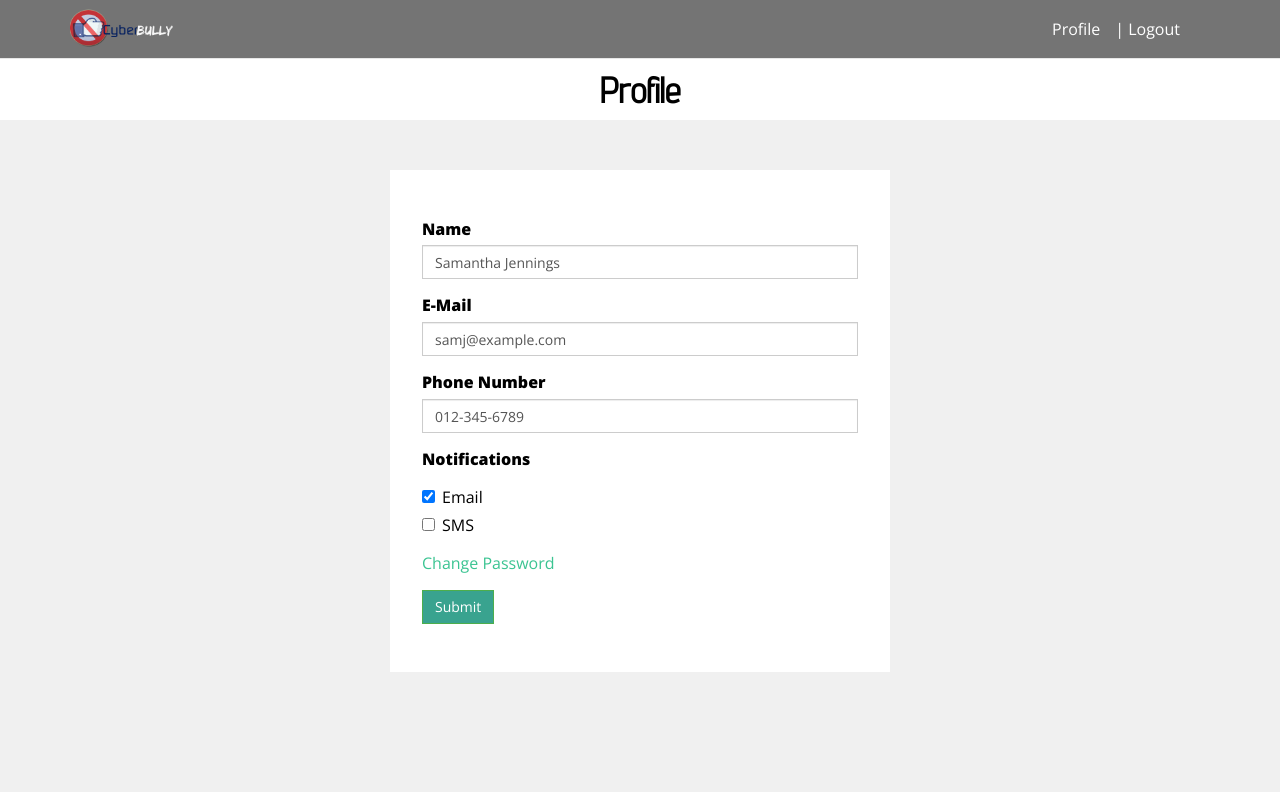
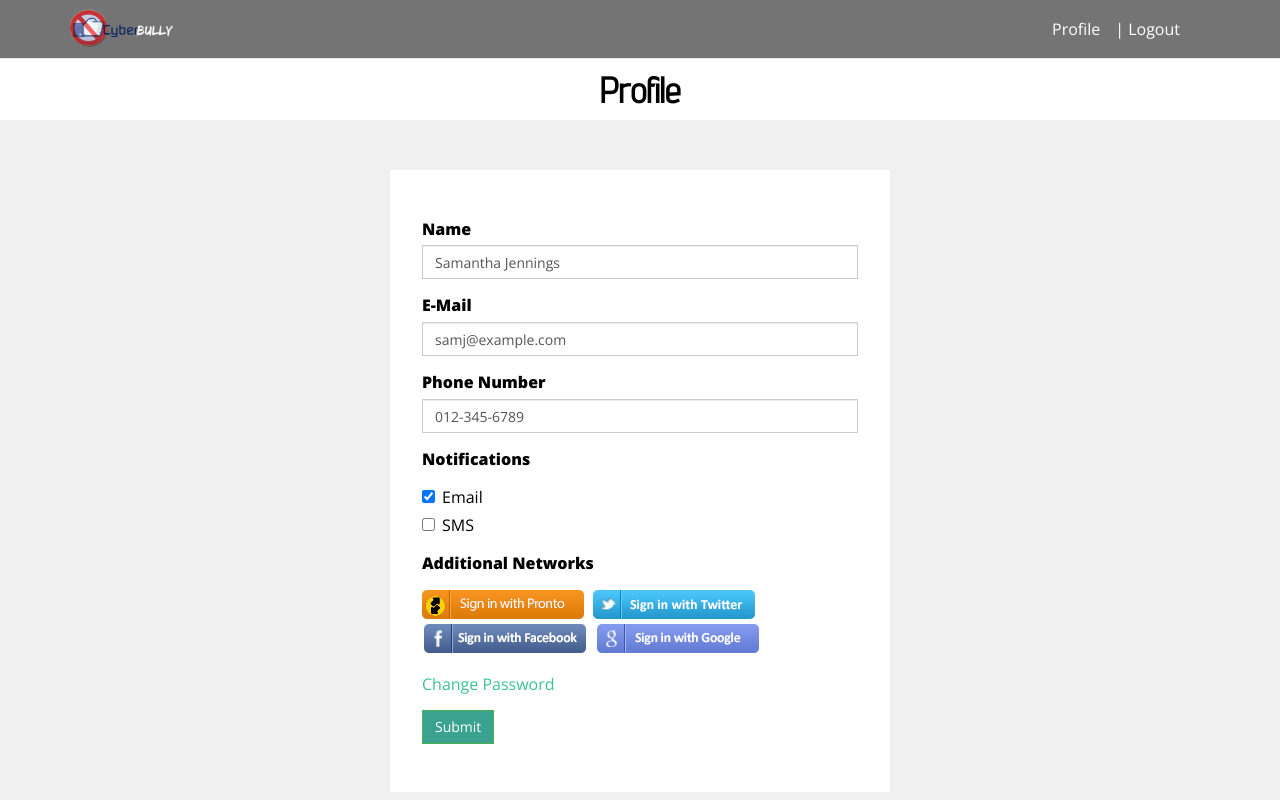
Before and after one commit to hitautodestruct/cyberbully, a plain HTML site: page profile.html in a window 1280 px wide. Shown: the top 800 px of the page. Drawn offline with nearby package versions, Linux system fonts and the light colour scheme.

Commit message:
Added connect icons and update profile page

```diff
--- a/assets/css/main.css
+++ b/assets/css/main.css
@@ -194,7 +194,7 @@ a:after {
 }
 
 .middle-square {
-    width: 500px;
+    max-width: 500px;
     /* height: 50%; */
     margin: 160px auto 0;
     background-color: white;
@@ -385,3 +385,13 @@ table { color: black; }
     margin-top: 20px;
     padding: 3em 2em;
 }
+
+.connect {
+    display: inline-block;
+    margin-right: 5px;
+    margin-bottom: 5px;
+}
+.block-title {
+    display: block;
+    margin-bottom: 15px;
+}
--- a/profile.html
+++ b/profile.html
@@ -53,7 +53,7 @@
 
 	    		<div class="middle-square">
 
-                    <form role="form" class="text-left">
+                    <form role="form" class="text-left" method="post">
                       <div class="form-group">
                         <label for="name">Name</label>
                         <input type="name" class="form-control" id="name" placeholder="Enter your name" value="Samantha Jennings">
@@ -75,12 +75,19 @@
                             <label><input type="checkbox"> SMS</label>
                           </div>
                       </div>
+                      <div class="form-group">
+                        <label class="block-title">Additional Networks</label>
+                        <a href="#" class="connect"><img src="assets/img/login-pronto.png" alt=""></a>
+                        <a href="#" class="connect"><img src="assets/img/login-twitter.png" alt=""></a>
+                        <a href="#" class="connect"><img src="assets/img/login-facebook.png" alt=""></a>
+                        <a href="#" class="connect"><img src="assets/img/login-google.png" alt=""></a>
+                      </div>
 
                       <div class="form-group">
                         <a href="#">Change Password</a>
                       </div>
 
-                      <a href="children.html" type="submit" class="btn btn-success">Submit</a>
+                      <button type="submit" class="btn btn-success">Submit</button>
                     </form>
 
 	    		</div>
```
Also changed, not shown: assets/img/login-facebook.png (added), assets/img/login-google.png (added), assets/img/login-pronto.png (added), assets/img/login-twitter.png (added).
